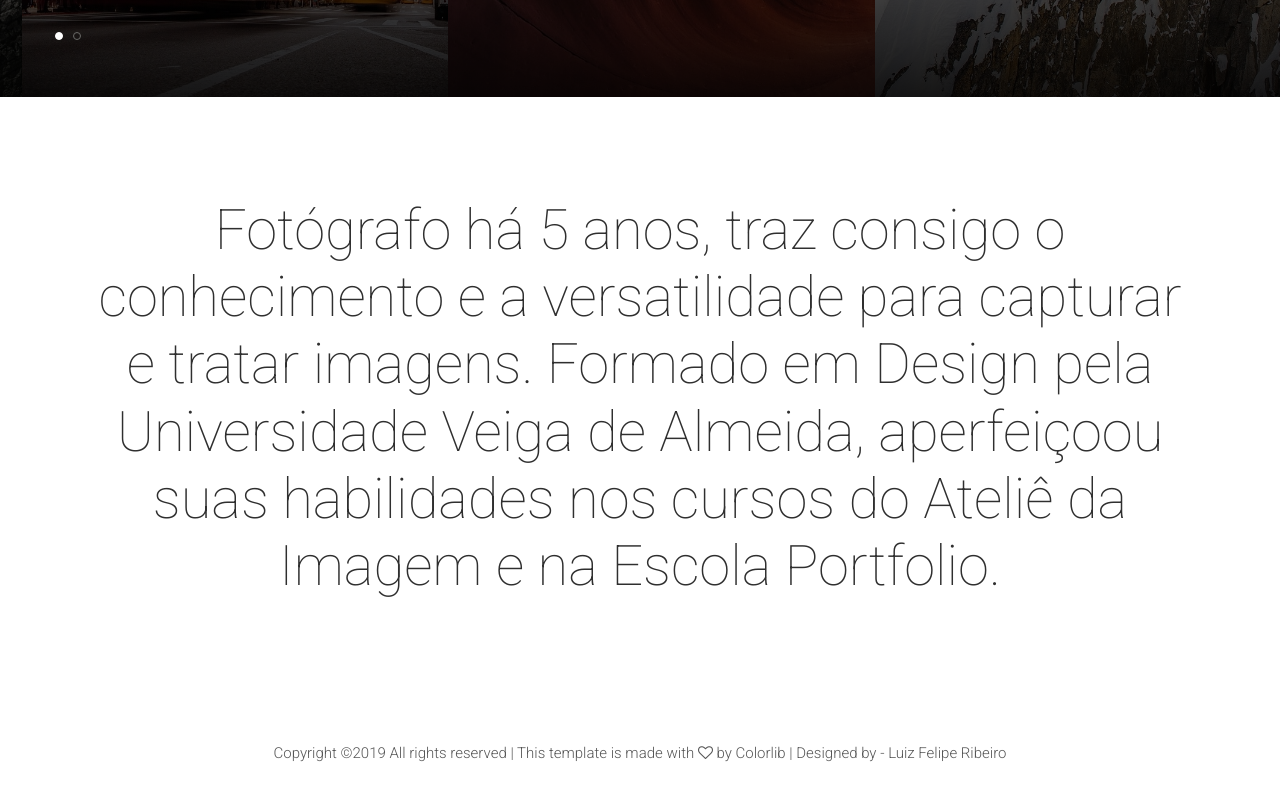
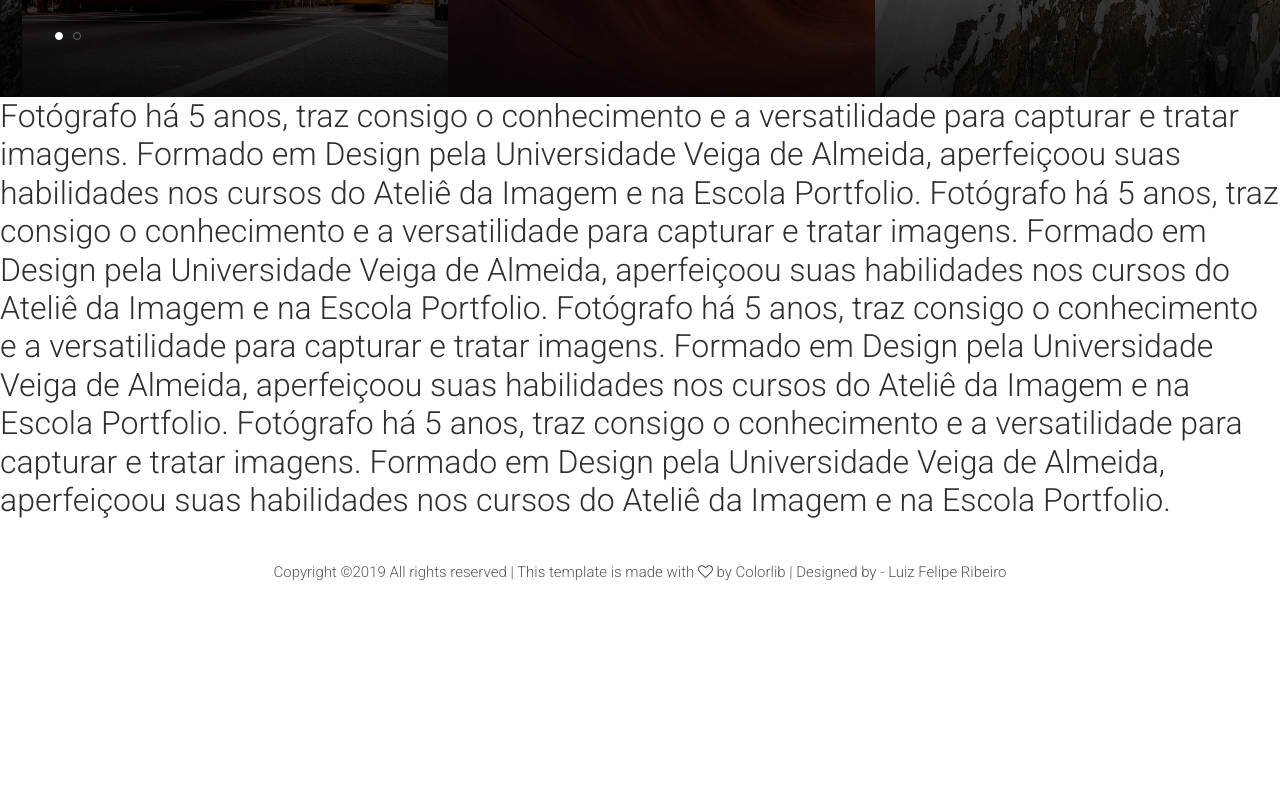
Before and after one commit to lfrox/SitePinho, a plain HTML site: page index.html in a window 1280 px wide. Shown: the part 853-1651 px from the top of the page. After the commit the page ends 1470 px from the top, so only its background shows below. Drawn offline with nearby package versions, Linux system fonts and the light colour scheme; files that its build step writes are made by us from their sources; files whose address does not match are found by name.

Commit message:
teste texto

```diff
--- a/index.html
+++ b/index.html
@@ -171,20 +171,13 @@ Copyright &copy;<script>document.write(new Date().getFullYear());</script> All r
         </div>
     </section>
     <!-- ***** Hero Area End ***** -->
+    <div class="container"></div>
+    <div class="portfolio-title">
+        <h2>Fotógrafo há 5 anos, traz consigo o conhecimento e a versatilidade para capturar e tratar imagens. Formado em Design pela Universidade Veiga de Almeida, aperfeiçoou suas habilidades nos cursos do Ateliê da Imagem e na Escola Portfolio. Fotógrafo há 5 anos, traz consigo o conhecimento e a versatilidade para capturar e tratar imagens. Formado em Design pela Universidade Veiga de Almeida, aperfeiçoou suas habilidades nos cursos do Ateliê da Imagem e na Escola Portfolio. Fotógrafo há 5 anos, traz consigo o conhecimento e a versatilidade para capturar e tratar imagens. Formado em Design pela Universidade Veiga de Almeida, aperfeiçoou suas habilidades nos cursos do Ateliê da Imagem e na Escola Portfolio. Fotógrafo há 5 anos, traz consigo o conhecimento e a versatilidade para capturar e tratar imagens. Formado em Design pela Universidade Veiga de Almeida, aperfeiçoou suas habilidades nos cursos do Ateliê da Imagem e na Escola Portfolio.</h2>
+    </div>
+    </div>
+    <!-- ***** Portfolio Area Start ***** -->
 
-    <!-- ***** Portfolio Area Start ***** -->
-    <div class="portfolio-area section-padding-100">
-        <div class="container">
-            <div class="row">
-                <div class="col-12">
-                    <div class="portfolio-title">
-                        <h2>Fotógrafo há 5 anos, traz consigo o conhecimento e a versatilidade para capturar e tratar imagens. Formado em Design pela Universidade Veiga de Almeida, aperfeiçoou suas habilidades nos cursos do Ateliê da Imagem e na Escola Portfolio.</h2>
-                    </div>
-                </div>
-            </div>
-
-        </div>
-    </div>
     <!-- ***** Portfolio Area End ***** -->
 
     <!-- ***** Call to Action Area Start ***** -->
```
